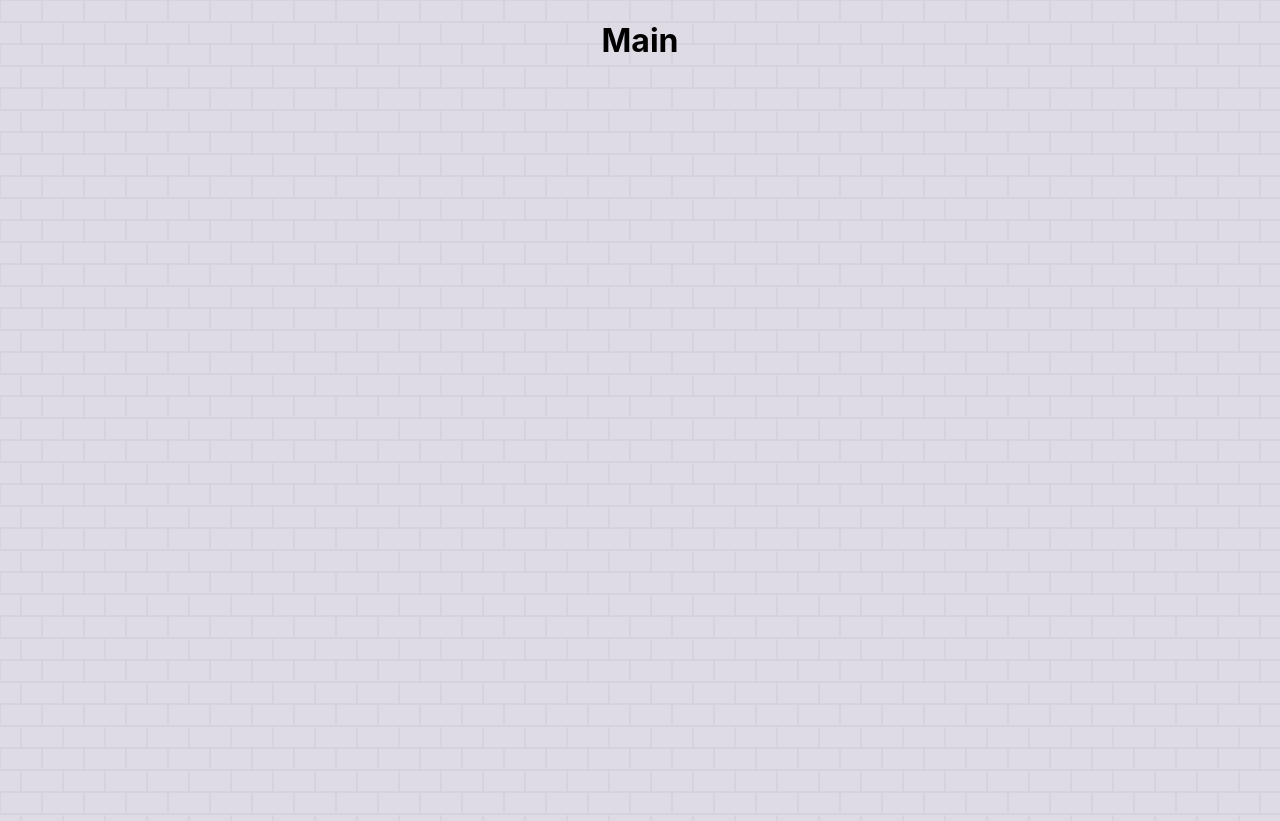
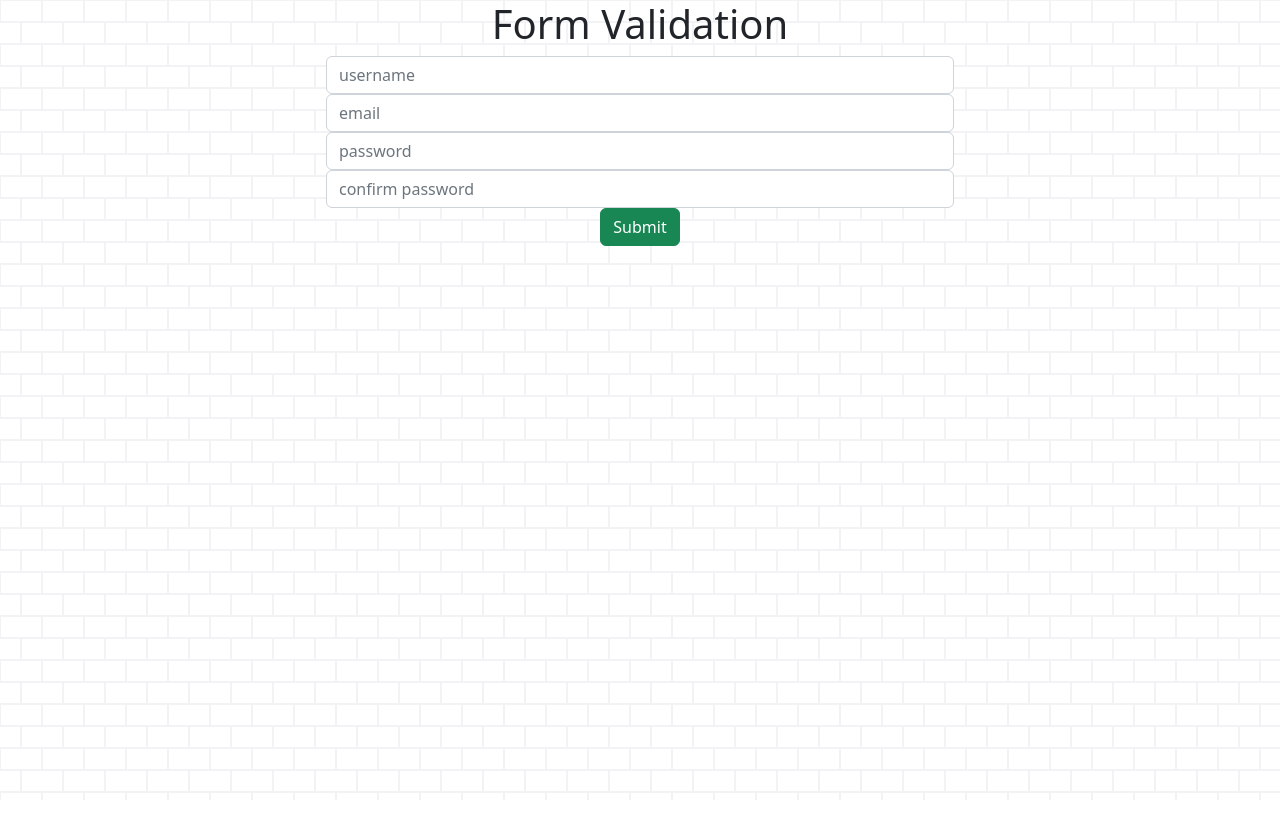
Before and after one commit to Josh-Darling13/form-validation, a React (Create React App) app: page / in a window 1280 px wide. After the commit the page ends 800 px from the top, so only its background shows below. Built offline with nearby package versions, Linux system fonts and the light colour scheme.

Commit message:
added html

```diff
--- a/src/App.js
+++ b/src/App.js
@@ -1,6 +1,7 @@
 import logo from './logo.svg';
 import './App.css';
 import Main from './Main';
+import boostrap from '../node_modules/bootstrap/dist/css/bootstrap.min.css';
 
 function App() {
   return (
--- a/src/Main.js
+++ b/src/Main.js
@@ -1,9 +1,24 @@
 import React from 'react'
+
 
 export default function Main() {
   return (
     <div>
-       <h1> Main </h1>
+       <div className="row justify-content-center">
+
+            <div className='col-md-6'>
+                <h1>Form Validation</h1>
+
+                <input type="text" placeholder='username' className='form-control'></input>
+                <input type="text" placeholder='email' className='form-control'></input>
+                <input type="text" placeholder='password' className='form-control'></input>
+                <input type="text" placeholder='confirm password' className='form-control'></input>
+
+                <button className='btn btn-success'>Submit</button>
+
+            </div>
+
+       </div>
     </div>
   )
 }
```
